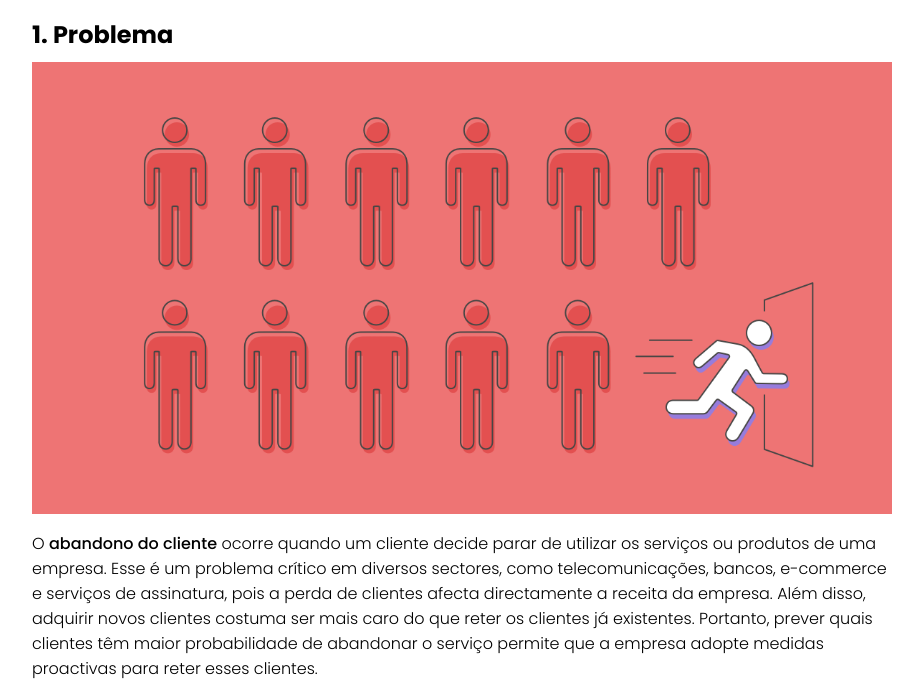
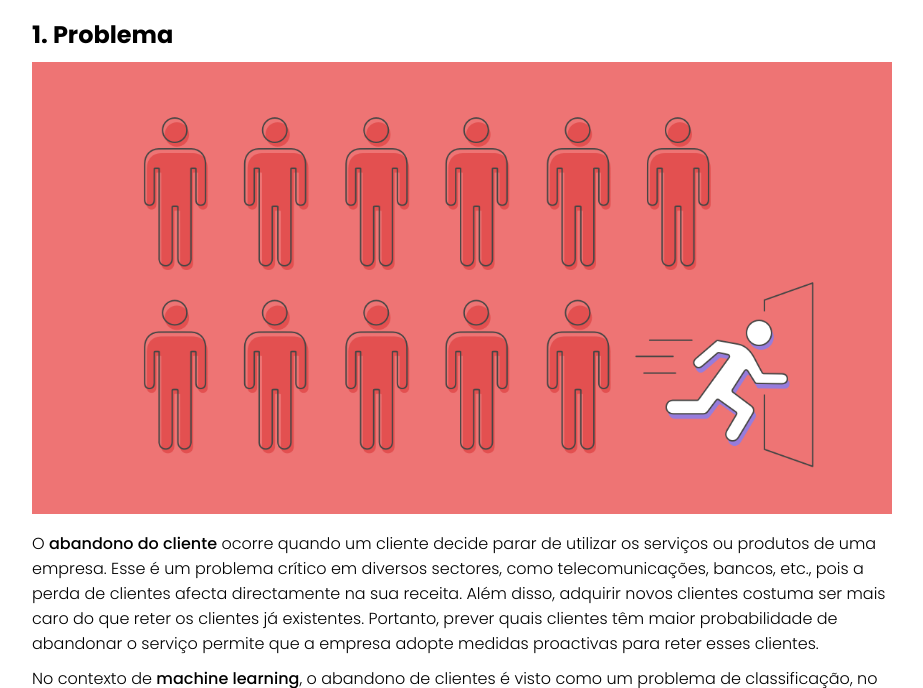
Before and after one commit to nielsero/customer-churn-machine-learning, a plain HTML site: page index.html in a window 1280 px wide. Shown: the part 92-780 px from the top of the page, without its empty margins (178-1101 px from the left). Drawn offline with Linux system fonts and the light colour scheme.

Commit message:
Fix typos

```diff
--- a/index.html
+++ b/index.html
@@ -26,12 +26,12 @@
           O <span class="bold">abandono do cliente</span> ocorre quando um
           cliente decide parar de utilizar os serviços ou produtos de uma
           empresa. Esse é um problema crítico em diversos sectores, como
-          telecomunicações, bancos, e-commerce e serviços de assinatura, pois a
-          perda de clientes afecta directamente a receita da empresa. Além
-          disso, adquirir novos clientes costuma ser mais caro do que reter os
-          clientes já existentes. Portanto, prever quais clientes têm maior
-          probabilidade de abandonar o serviço permite que a empresa adopte
-          medidas proactivas para reter esses clientes.
+          telecomunicações, bancos, etc., pois a perda de clientes afecta
+          directamente na sua receita. Além disso, adquirir novos clientes
+          costuma ser mais caro do que reter os clientes já existentes.
+          Portanto, prever quais clientes têm maior probabilidade de abandonar o
+          serviço permite que a empresa adopte medidas proactivas para reter
+          esses clientes.
         </p>
 
         <p class="mt-10">
```
